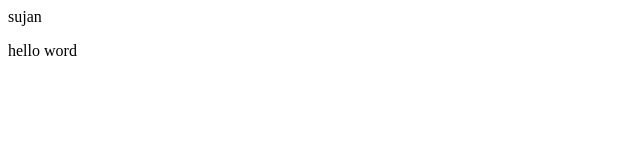
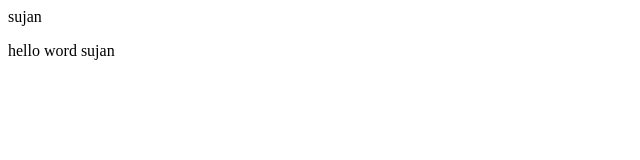
Before and after one commit to sujannaik28-png/localrepo, a plain HTML site: page index.html in a window 1280 px wide. Shown: the full height of the page, 0-640 px from the left. Drawn offline with Linux system fonts and the light colour scheme.

Commit message:
sujan added

```diff
--- a/index.html
+++ b/index.html
@@ -1,2 +1,2 @@
 <p>sujan</p>
-<p>hello word</p>
+<p>hello word sujan</p>
```
